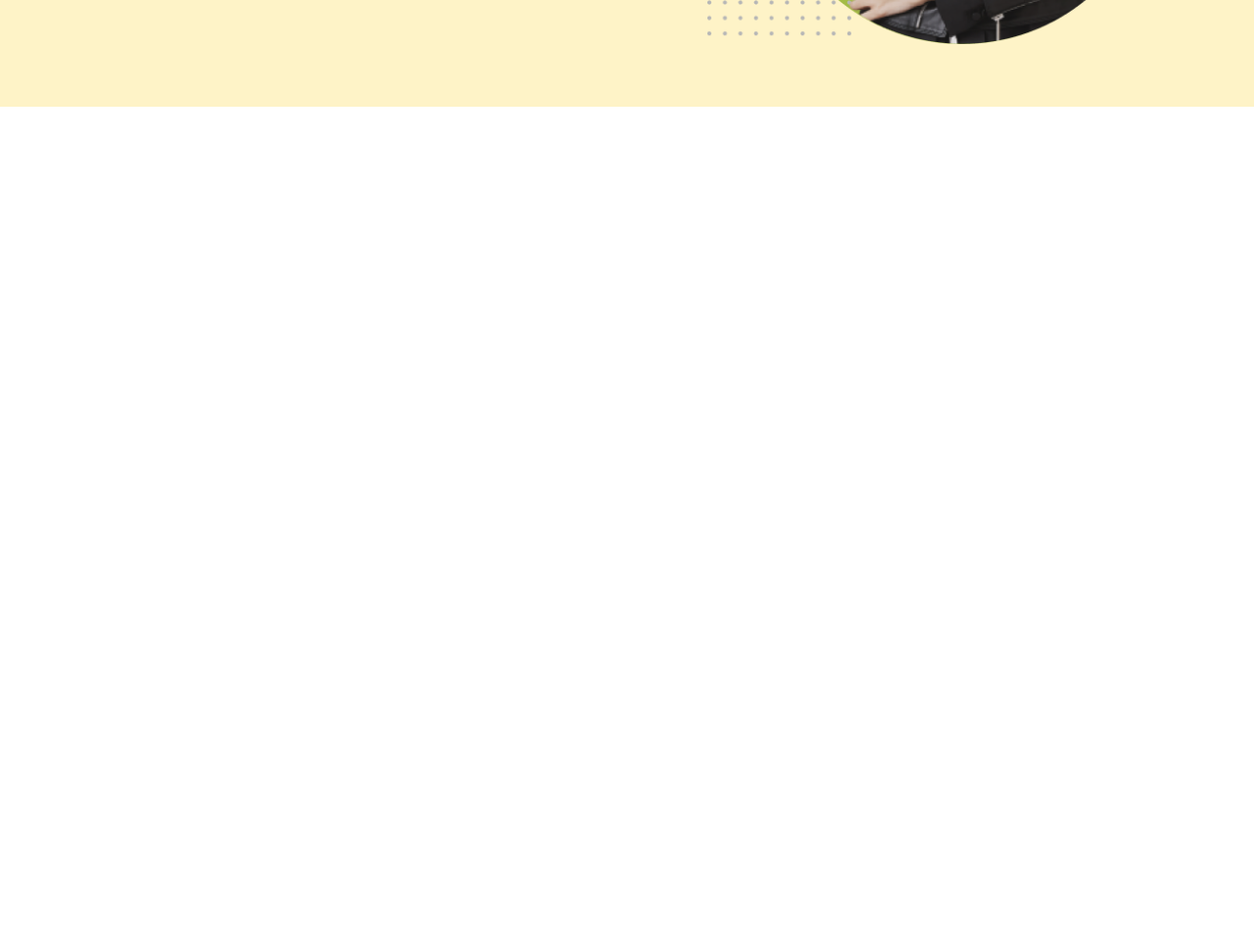
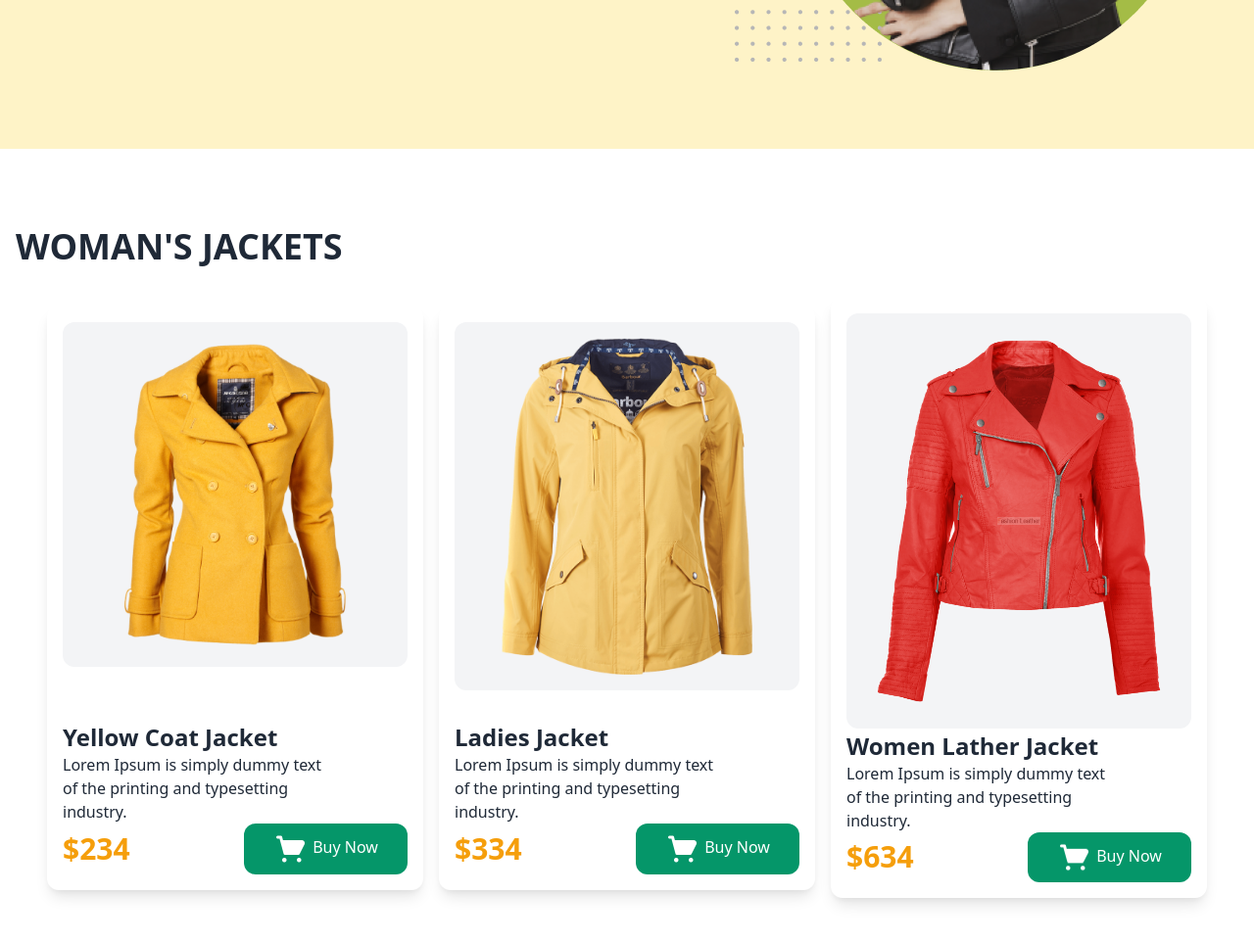
Before and after one commit to moeen-mahmud/penguin-fashion, a plain HTML site: page index.html in a window 1280 px wide. Shown: the part 538-1500 px from the top of the page at 98% size. Before the commit the page ends 800 px from the top, so only its background shows below. Drawn offline with nearby package versions, Linux system fonts and the light colour scheme.

Commit message:
added women-section

```diff
--- a/index.html
+++ b/index.html
@@ -13,24 +13,34 @@
   </head>
   <body>
     <header class="bg-yellow-100">
-      <nav class="navbar-nav flex items-center justify-evenly pt-8">
+      <nav
+        class="
+          navbar-nav
+          flex
+          items-center
+          justify-evenly
+          pt-8
+          invisible
+          xl:visible
+        "
+      >
         <div class="div-brand-image">
           <img src="./icons/Group 33072.png" alt="brand-image" class="w-2/4" />
         </div>
         <div class="nav-lists font-medium">
           <ul class="flex space-x-8 text-gray-800">
-            <li><a class="p-2" href="#">Home</a></li>
-            <li><a class="p-2" href="#">Product</a></li>
-            <li><a class="p-2" href="#">About us</a></li>
-            <li><a class="p-2" href="#">Contact us</a></li>
+            <li><a href="#">Home</a></li>
+            <li><a href="#">Product</a></li>
+            <li><a href="#">About us</a></li>
+            <li><a href="#">Contact us</a></li>
           </ul>
         </div>
       </nav>
       <div
-        class="hero-section flex justify-around items-center pt-4 pb-16 px-24"
+        class="hero-section md:flex justify-around items-center pt-4 pb-16 px-8"
       >
         <section class="content space-y-6">
-          <h1 class="text-7xl font-bold text-gray-800 uppercase">
+          <h1 class="text-4xl md:text-7xl font-bold text-gray-800 uppercase">
             <span class="text-yellow-400">Be the penguins</span> <br />
             of winter
           </h1>
@@ -41,8 +51,8 @@
           <button
             class="
               bg-green-600
-              px-4
-              py-4
+              px-3
+              py-2
               text-white
               rounded-xl
               font-medium
@@ -56,12 +66,147 @@
             Buy Now
           </button>
         </section>
-        <section class="image">
+        <section class="image py-4">
           <img src="./images/model.png" alt="hero-bg-image" />
         </section>
       </div>
     </header>
-    <main></main>
+    <main>
+      <section class="container mx-auto px-4 my-20">
+        <h1 class="text-4xl uppercase font-bold text-gray-800">
+          Woman's Jackets
+        </h1>
+        <div
+          class="
+            product-container
+            lg:grid
+            grid-cols-3
+            place-items-center
+            gap-4
+            p-8
+          "
+        >
+          <div class="card shadow-lg rounded-xl p-4">
+            <div class="card-image p-4 bg-gray-100 rounded-xl">
+              <img src="./images/jacket-1.png" alt="" />
+            </div>
+            <div class="card-info mt-14">
+              <h1 class="font-bold text-gray-800 text-2xl">
+                Yellow Coat Jacket
+              </h1>
+              <p class="text-gray-800 w-4/5">
+                Lorem Ipsum is simply dummy text of the printing and typesetting
+                industry.
+              </p>
+            </div>
+            <div class="card-footer lg:flex justify-between items-center">
+              <div class="card--price">
+                <p class="font-bold text-yellow-500 text-3xl">$234</p>
+              </div>
+              <button
+                class="
+                  bg-green-600
+                  px-3
+                  py-2
+                  text-white
+                  rounded-xl
+                  font-medium
+                  transition
+                  duration-500
+                  ease-out
+                  hover:bg-yellow-500
+                "
+              >
+                <img
+                  src="icons/shopping-cart 1.png"
+                  class="w-1/4 inline"
+                  alt=""
+                />
+                Buy Now
+              </button>
+            </div>
+          </div>
+          <div class="card shadow-lg rounded-xl p-4">
+            <div class="card-image p-4 bg-gray-100 rounded-xl">
+              <img src="./images/jacket-2.png" class="w-4/5 mx-auto" alt="" />
+            </div>
+            <div class="card-info mt-8">
+              <h1 class="font-bold text-gray-800 text-2xl">Ladies Jacket</h1>
+              <p class="text-gray-800 w-4/5">
+                Lorem Ipsum is simply dummy text of the printing and typesetting
+                industry.
+              </p>
+            </div>
+            <div class="card-footer lg:flex justify-between items-center">
+              <div class="card--price">
+                <p class="font-bold text-yellow-500 text-3xl">$334</p>
+              </div>
+              <button
+                class="
+                  bg-green-600
+                  px-3
+                  py-2
+                  text-white
+                  rounded-xl
+                  font-medium
+                  transition
+                  duration-500
+                  ease-out
+                  hover:bg-yellow-500
+                "
+              >
+                <img
+                  src="icons/shopping-cart 1.png"
+                  class="w-1/4 inline"
+                  alt=""
+                />
+                Buy Now
+              </button>
+            </div>
+          </div>
+          <div class="card shadow-lg rounded-xl p-4">
+            <div class="card-image p-4 bg-gray-100 rounded-xl">
+              <img src="./images/jacket-3.png" alt="" />
+            </div>
+            <div class="card-info mt-0.5">
+              <h1 class="font-bold text-gray-800 text-2xl">
+                Women Lather Jacket
+              </h1>
+              <p class="text-gray-800 w-4/5">
+                Lorem Ipsum is simply dummy text of the printing and typesetting
+                industry.
+              </p>
+            </div>
+            <div class="card-footer lg:flex justify-between items-center">
+              <div class="card--price">
+                <p class="font-bold text-yellow-500 text-3xl">$634</p>
+              </div>
+              <button
+                class="
+                  bg-green-600
+                  px-3
+                  py-2
+                  text-white
+                  rounded-xl
+                  font-medium
+                  transition
+                  duration-500
+                  ease-out
+                  hover:bg-yellow-500
+                "
+              >
+                <img
+                  src="icons/shopping-cart 1.png"
+                  class="w-1/4 inline"
+                  alt=""
+                />
+                Buy Now
+              </button>
+            </div>
+          </div>
+        </div>
+      </section>
+    </main>
     <footer></footer>
   </body>
 </html>
```
